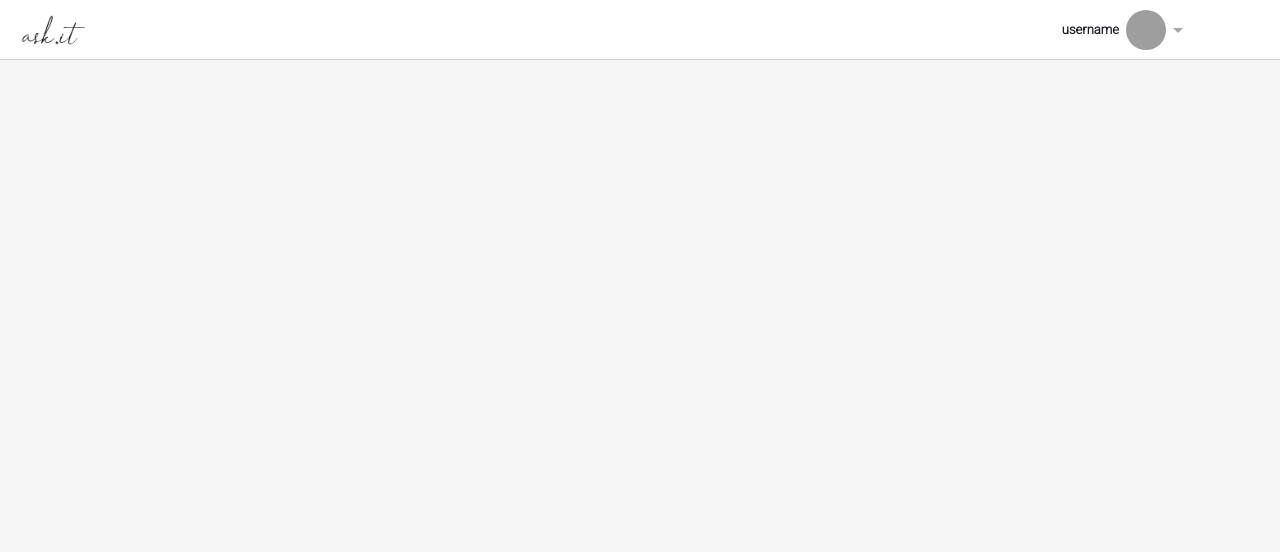
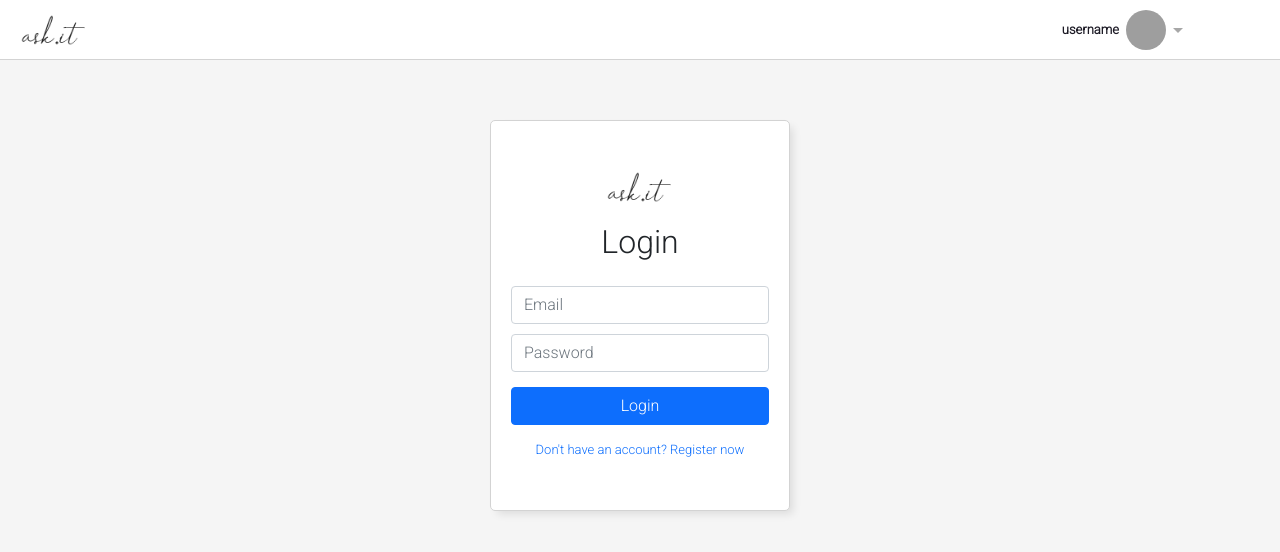
Before and after one commit to mirzaadzovic/ask.it, a React (Create React App) app in the folder client/: page /login in a window 1280 px wide. Before the commit this address had no page. Shown: the top 552 px of the page. Built offline with nearby package versions, Linux system fonts and the light colour scheme; grey boxes are pictures that could not be loaded; what javascript-time-ago would draw is missing.

Commit message:
login ui created

```diff
--- a/client/package.json
+++ b/client/package.json
@@ -13,11 +13,13 @@
     "javascript-time-ago": "^2.3.13",
     "react": "^17.0.2",
     "react-dom": "^17.0.2",
+    "react-hook-form": "^7.27.1",
     "react-redux": "^7.2.6",
     "react-router-dom": "^6.2.1",
     "react-scripts": "5.0.0",
     "react-time-ago": "^7.1.9",
     "redux": "^4.1.2",
+    "redux-thunk": "^2.4.1",
     "web-vitals": "^2.1.4"
   },
   "scripts": {
--- a/client/src/App.css
+++ b/client/src/App.css
@@ -43,6 +43,36 @@
   margin: 0 auto;
 }
 
+.app__authForm > input {
+  margin: 5px 0;
+}
+.app__authForm > button {
+  margin: 10px 0;
+}
+
+.app__authForm {
+  display: flex;
+  flex-direction: column;
+  justify-content: center;
+}
+
+.app__authForm > h2 {
+  text-align: center;
+  margin: 20px;
+}
+
+.app__authForm > a {
+  text-decoration: none;
+  font-size: small;
+  text-align: center;
+  margin-top: 5px;
+}
+
+.app__error {
+  font-size: x-small;
+  color: red;
+  margin-bottom: 5px;
+}
 @media (max-width: 600px) {
   .app__questions {
     flex: 1;
--- a/client/src/App.js
+++ b/client/src/App.js
@@ -8,6 +8,7 @@ import { closeDropdown } from "./redux/actions/dropdownActions";
 import Home from "./pages/home/Home";
 import MyQuestions from "./pages/my_questions/MyQuestions";
 import Question from "./pages/question/Question";
+import Login from "./pages/login/Login";
 
 function App({ displayDropdown, close }) {
   return (
@@ -22,6 +23,7 @@ function App({ displayDropdown, close }) {
             <Route path="/" element={<Home />} />
             <Route path="my-questions" element={<MyQuestions />} />
             <Route path="/question/*" element={<Question />} />
+            <Route path="/login" element={<Login />} />
           </Routes>
         </div>
       </div>
--- a/client/src/components/most_answers/MostAnswers.css
+++ b/client/src/components/most_answers/MostAnswers.css
@@ -1,3 +1,5 @@
 .mostAnswers {
   padding: 0 !important;
+  flex-flow: row wrap;
+  overflow-y: hidden;
 }
--- a/client/src/pages/home/Home.css
+++ b/client/src/pages/home/Home.css
@@ -8,15 +8,17 @@
   flex: 0.35;
   position: fixed;
   width: 30%;
-  left: 20px;
+  left: 30px;
   height: 500px;
   display: flex;
   flex-direction: column;
   justify-content: space-evenly;
+  display: flex;
+  flex-direction: column;
 }
 .home__right {
-  flex: 0.65;
-  margin-right: 20px;
+  flex: 0.6;
+  margin-right: 30px;
 }
 
 @media (max-width: 700px) {
--- /dev/null
+++ b/client/src/pages/login/Login.css
@@ -0,0 +1,15 @@
+.login {
+  margin: auto;
+  margin-top: 60px;
+  display: flex;
+  flex-direction: column;
+  justify-content: center;
+  width: 300px;
+  padding: 50px 20px !important;
+}
+
+@media (max-width: 400px) {
+  .login {
+    width: 100%;
+  }
+}
--- /dev/null
+++ b/client/src/pages/login/Login.js
@@ -0,0 +1,64 @@
+import React, { useState } from "react";
+import { Link } from "react-router-dom";
+import Logo from "../../components/logo/Logo";
+import "./Login.css";
+import { useForm } from "react-hook-form";
+
+const Login = () => {
+  const {
+    register,
+    handleSubmit,
+    watch,
+    formState: { errors },
+  } = useForm();
+
+  const emailRegex = /^\w+([\.-]?\w+)*@\w+([\.-]?\w+)*(\.\w{2,3})+$/;
+
+  return (
+    <div className="login app__card">
+      <Logo />
+      <form
+        className="app__authForm"
+        onSubmit={handleSubmit(() => {
+          console.log(watch());
+        })}
+      >
+        <h2>Login</h2>
+        <input
+          className="form-control"
+          type="email"
+          placeholder="Email"
+          {...register("email", {
+            required: "Required!",
+            pattern: { value: emailRegex, message: "Wrong email format" },
+          })}
+        />
+        {errors.email && <p className="app__error">{errors.email.message}</p>}
+
+        <input
+          className="form-control"
+          type="password"
+          placeholder="Password"
+          {...register("password", {
+            required: "Required!",
+            minLength: {
+              value: 5,
+              message: "Password must contain minimum 5 charachters",
+            },
+            maxLength: 25,
+          })}
+        />
+        {errors.password && (
+          <p className="app__error">{errors.password.message}</p>
+        )}
+
+        <button className="btn btn-primary" type="submit">
+          Login
+        </button>
+        <Link to="/register">Don't have an account? Register now</Link>
+      </form>
+    </div>
+  );
+};
+
+export default Login;
--- a/client/src/redux/store.js
+++ b/client/src/redux/store.js
@@ -1,9 +1,10 @@
-import { createStore, combineReducers } from "redux";
+import { createStore, combineReducers, applyMiddleware } from "redux";
 import dropdownReducer from "./reducers/dropdownReducer";
+import thunk from "redux-thunk";
 
 const reducers = combineReducers({
   dropdown: dropdownReducer,
 });
-const store = createStore(reducers);
+const store = createStore(reducers, applyMiddleware(thunk));
 
 export default store;
```
Also changed, not shown: client/src/redux/reducers/authReducer.js (added, +7 -0 lines), client/src/redux/actions/authActions.js (added), 1 other file (tests, documents, lock files or other folders).
